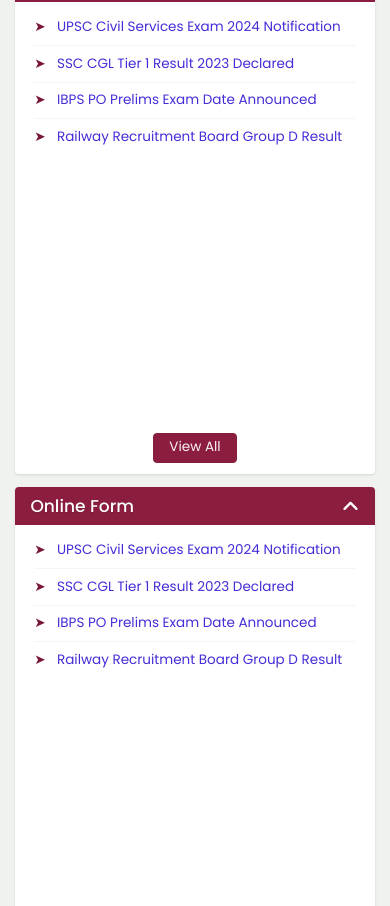
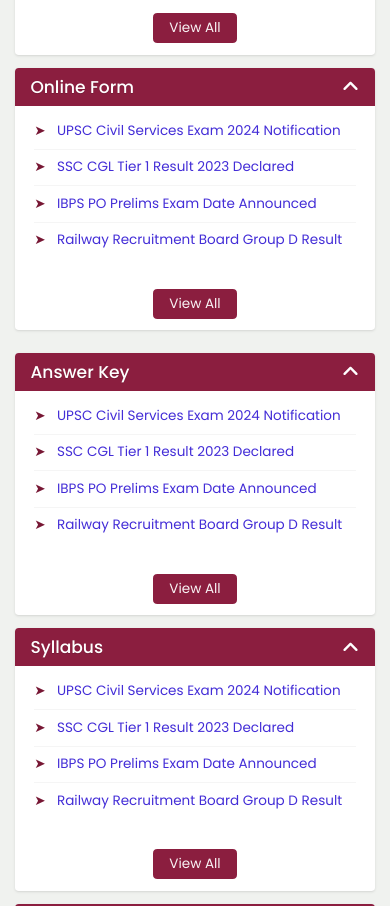
Before and after one commit to santosh0954/job_portal, a website: page src/index.html in a window 390 px wide. Shown: the part 1094-2000 px from the top of the page. Drawn offline with Linux system fonts and the light colour scheme.

Commit message:
mobile screen scroll decrease my decreasing height of the element"

```diff
--- a/pcss/style.css
+++ b/pcss/style.css
@@ -45,7 +45,7 @@
 }
 @layer components {
   .list-block {
-    @apply h-[400px]  list-none space-y-2 mb-4 overflow-y-auto px-5 pb-4 divide-y divide-neutral-100  transition-all duration-300 ease-in-out;
+    @apply h-auto max-h-60 sm:max-h-full sm:h-[400px] list-none space-y-2 mb-4 overflow-y-auto px-5 pb-4 divide-y divide-neutral-100  transition-all duration-300 ease-in-out;
     li {
       @apply pb-2 relative  pl-6 before:content-['➤'] before:absolute before:left-0 before:text-[var(--color-primary-dark)];
       .date {
--- a/src/index.html
+++ b/src/index.html
@@ -235,7 +235,7 @@
           </svg>
         </header>
         <div class="content">
-          <ul class="list-block h-60">
+          <ul class="list-block h-auto max-h-60 sm:max-h-max sm:h-60">
             <li><a href="#" class="link">UPSC Civil Services Exam 2024
                 Notification</a></li>
             <li><a href="#" class="link">SSC CGL Tier 1 Result 2023 Declared</a>
@@ -262,7 +262,7 @@
           </svg>
         </header>
         <div class="content">
-          <ul class="list-block h-60">
+          <ul class="list-block  h-auto max-h-60 sm:max-h-max sm:h-60">
             <li><a href="#" class="link">UPSC Civil Services Exam 2024
                 Notification</a></li>
             <li><a href="#" class="link">SSC CGL Tier 1 Result 2023 Declared</a>
@@ -289,7 +289,7 @@
           </svg>
         </header>
         <div class="content">
-          <ul class="list-block h-60">
+          <ul class="list-block  h-auto max-h-60 sm:max-h-max sm:h-60">
             <li><a href="#" class="link">UPSC Civil Services Exam 2024
                 Notification</a></li>
             <li><a href="#" class="link">SSC CGL Tier 1 Result 2023 Declared</a>
```
Also changed, not shown: src/css/style.css.
